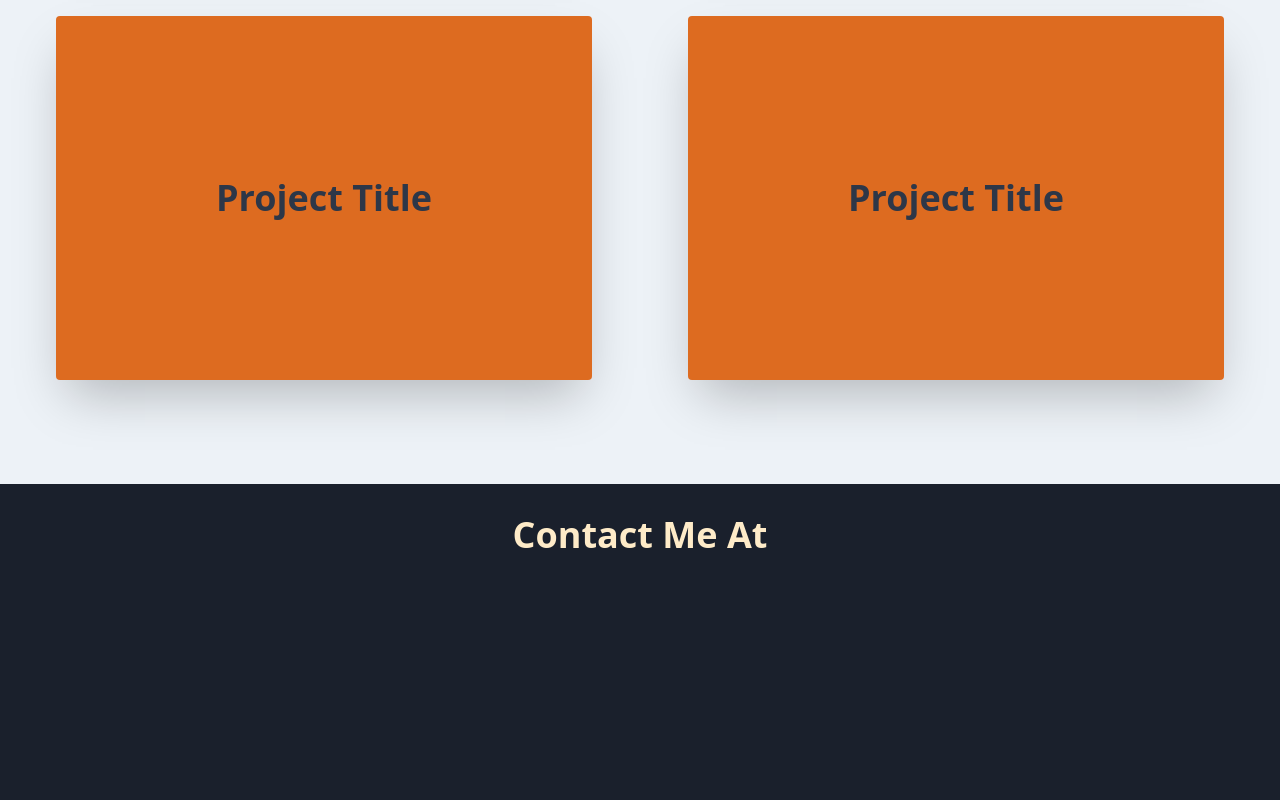
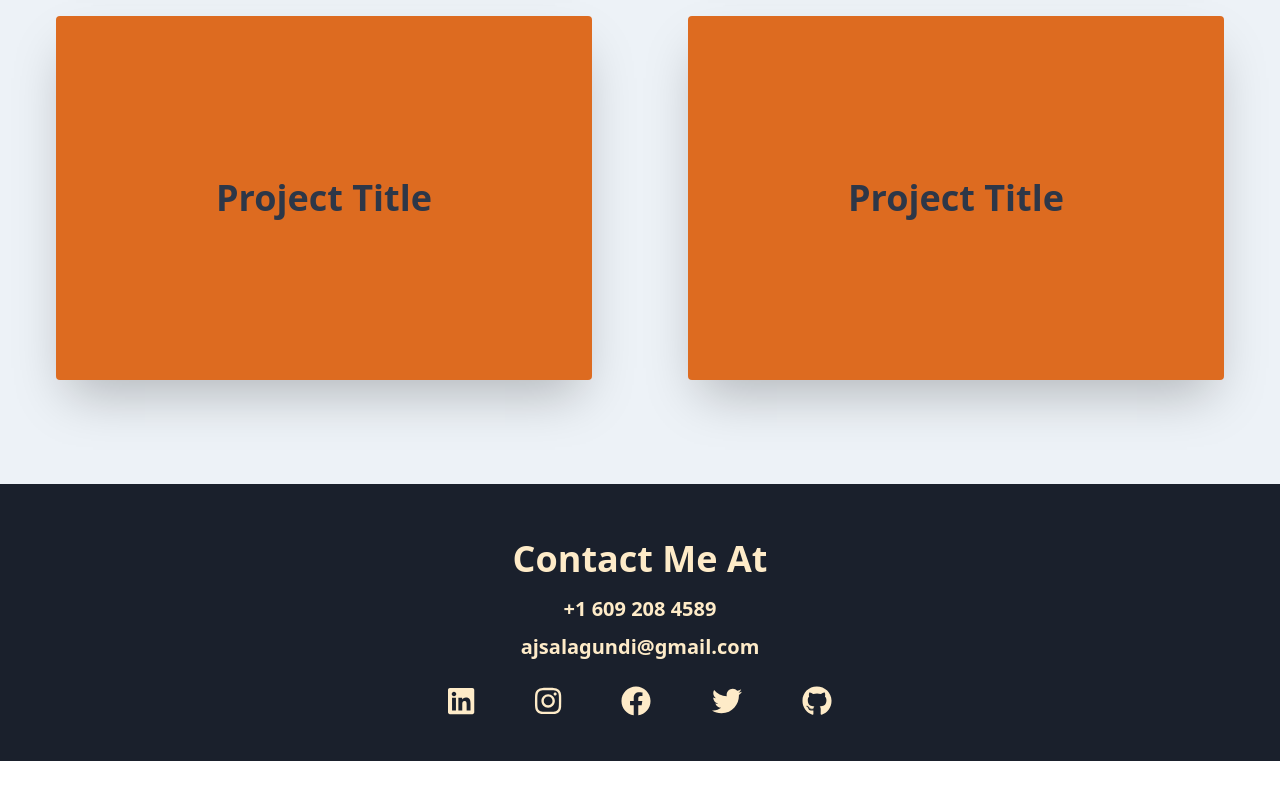
Before and after one commit to ajsalagundi/personal-website, a React (Create React App) app in the folder website-frontend/: page / in a window 1280 px wide. Shown: the part 2193-2993 px from the top of the page. After the commit the page ends 2954 px from the top, so only its background shows below. Built offline with nearby package versions, Linux system fonts and the light colour scheme.

Commit message:
fixed footer

```diff
--- a/website-frontend/src/Components/Footer.js
+++ b/website-frontend/src/Components/Footer.js
@@ -1,12 +1,22 @@
 import React from "react";
+import { FontAwesomeIcon } from '@fortawesome/react-fontawesome';
+import { faLinkedin, faInstagram, faTwitter, faFacebook, faGithub} from "@fortawesome/free-brands-svg-icons";
 
 export default class Footer extends React.Component{
     render() {
         return (
-            <section id={"contact"} className={"w-screen flex bg-gray-900"} style={{paddingBottom: '30%'}}>
+            <section id={"contact"} className={"w-screen flex bg-gray-900"} style={{paddingBottom: '3%'}}>
                 <div className="container mx-auto px-64 w-full">
-                    <div className="text-center font-bold text-4xl text-orange-200 mt-6 w-auto">Contact Me At</div>
-
+                    <div className="text-center font-bold text-4xl text-orange-200 mt-12 w-auto">Contact Me At</div>
+                    <div className="text-center font-semibold text-xl text-orange-200 mt-2 w-auto">+1 609 208 4589</div>
+                    <div className="text-center font-semibold text-xl text-orange-200 mt-2 w-auto"><a href={"mailto:ajsalagundi@gmail.com"}>ajsalagundi@gmail.com</a></div>
+                    <ul className="mt-4 w-1/2 list-none flex justify-between mx-auto">
+                        <li className={"inline-block text-3xl text-orange-200"}><a href="https://www.linkedin.com/in/ananth-salagundi/"><FontAwesomeIcon icon={ faLinkedin }/></a></li>
+                        <li className={"inline-block text-3xl text-orange-200"}><a href="https://www.instagram.com/aj_salagundi/"><FontAwesomeIcon icon={ faInstagram }/></a></li>
+                        <li className={"inline-block text-3xl text-orange-200"}><a href="https://www.facebook.com/ananth.salagundi/"><FontAwesomeIcon icon={ faFacebook }/></a></li>
+                        <li className={"inline-block text-3xl text-orange-200"}><a href="https://twitter.com/TheAntIsAwesome"><FontAwesomeIcon icon={ faTwitter }/></a></li>
+                        <li className={"inline-block text-3xl text-orange-200"}><a href="https://github.com/ajsalagundi"><FontAwesomeIcon icon={ faGithub }/></a></li>
+                    </ul>
                 </div>
             </section>
         );
```
Also changed, not shown: website-frontend/package.json (+7 -2 lines), 1 other file (tests, documents, lock files or other folders).
